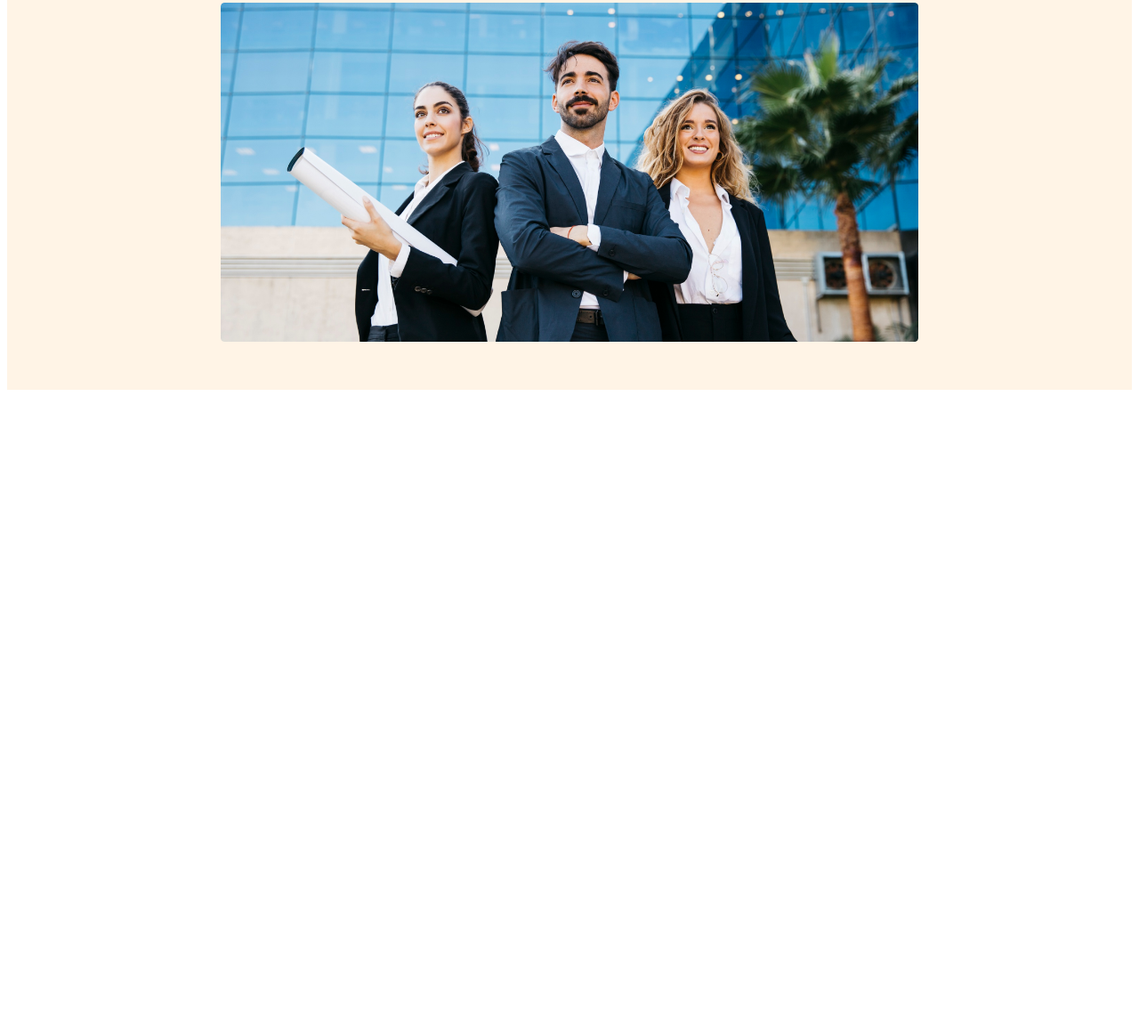
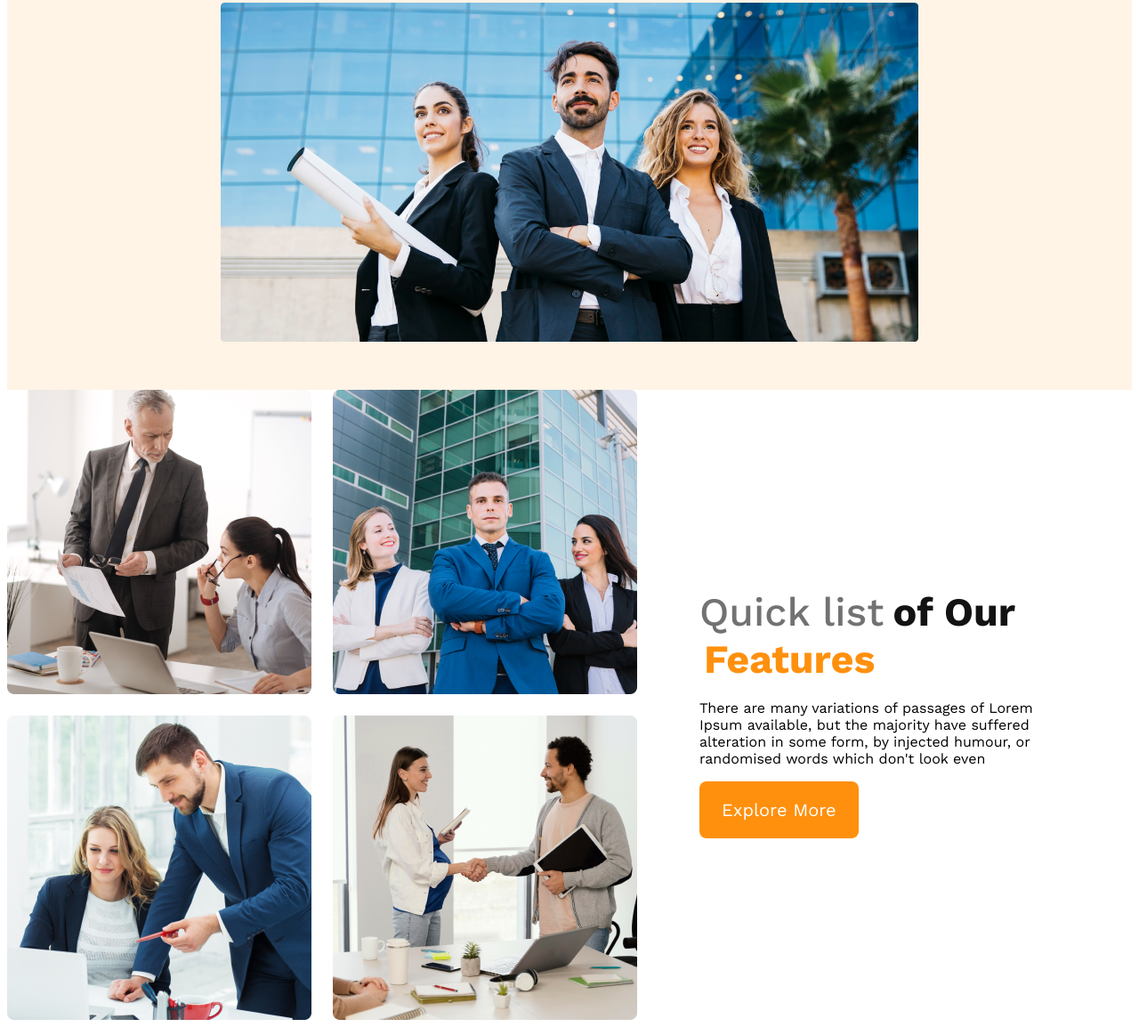
Before and after one commit to hbizahin/g3-architects-website, a plain HTML site: page index.html in a window 1280 px wide. Shown: the part 584-1738 px from the top of the page at 89% size. Before the commit the page ends 1030 px from the top, so only its background shows below. Drawn offline with nearby package versions, Linux system fonts and the light colour scheme.

Commit message:
features content added

```diff
--- a/index.html
+++ b/index.html
@@ -7,6 +7,7 @@
     <link rel="stylesheet" href="styles/architect.css">
 </head>
 <body>
+    <!-- Header Starting -->
     <header>
         <nav>
             <h3 class="nav-title">G3 Architects</h3>
@@ -25,10 +26,29 @@
             </div>
             <img src="images/banner.png" alt="">
         </div>
+    </header>
+    <!-- Header Ending -->
+    <main>
+        <!-- features sections start -->
+        <section class="teams-container">
+            <div class="teams-img-container">
+                <img src="images/team1.png" alt="">
+                <img src="images/team2.png" alt="">
+                <img src="images/team3.png" alt="">
+                <img src="images/team4.png" alt="">
 
 
-    </header>
-    <main>
+            </div>
+            <div class="teams-content">
+                <h3 class="teams-title"><span class="quick-list">Quick list</span> <span class="of-our">of Our</span> <span class="text-features">Features</span></h3>
+                <p class="teams-description">There are many variations of passages of Lorem Ipsum available, but the majority have suffered alteration in some form, by injected humour, or randomised words which don't look even</p>
+                <button class="btn-primary">Explore More</button>
+
+            </div>
+
+
+
+        </section>
 
 
     </main>
--- a/styles/architect.css
+++ b/styles/architect.css
@@ -78,3 +78,40 @@ nav li a{
         flex-direction: column;
     }
 }
+
+/* main styles */
+main{
+    margin: 1440px;
+    margin: 0 auto;
+}
+/* teams styles */
+.teams-container{
+    display: flex;
+    align-items: center;
+}
+.teams-img-container{
+    display: grid;
+    grid-template-columns: repeat(2, 1fr);
+    gap: 1.5rem;
+}
+.teams-content{
+    padding-right: 70px;
+    padding-left: 70px;
+}
+.teams-title .quick-list{
+    font-weight: 500;
+    color: #727272;
+    font-size: 2.8rem;
+}
+.teams-title .of-our{
+    margin-left: 5px;
+    color: #131313;
+    font-weight: 700;
+    font-size: 2.8rem;
+}
+.teams-title .text-features{
+    margin-left: 5px;
+    color: #FF900E;
+    font-size: 2.8rem;
+    font-weight: 700;
+}
```
